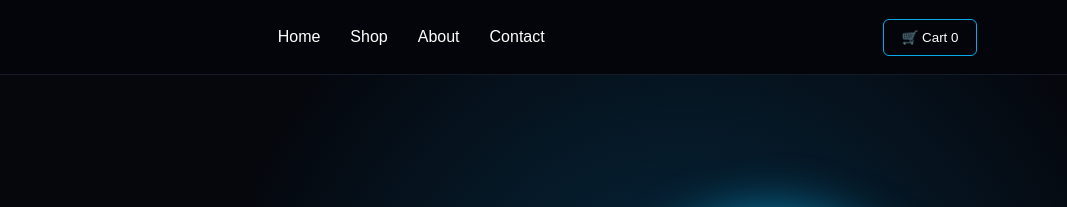
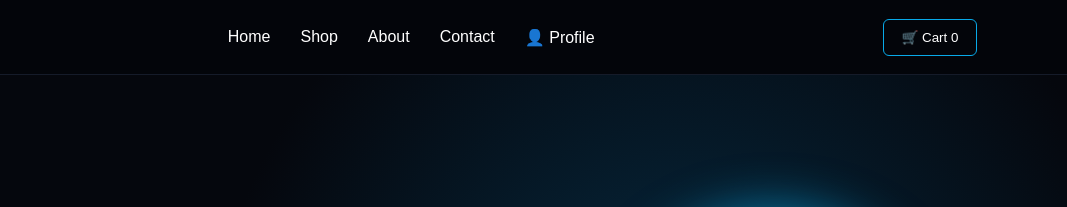
Before and after one commit to christianchigbufue17/GadgetPulse, a website: page GadgetPulse/frontend/index.html in a window 1280 px wide. Shown: the top 207 px of the page, 213-1280 px from the left. Drawn offline with Linux system fonts and the light colour scheme.

Commit message:
Add profile link to navigation
Added a profile link to the navigation menu.

```diff
--- a/GadgetPulse/frontend/index.html
+++ b/GadgetPulse/frontend/index.html
@@ -23,6 +23,7 @@
             <a href="#shop">Shop</a>
             <a href="#about">About</a>
             <a href="#contact">Contact</a>
+            <a href="#profile">👤 Profile</a>
      </nav>
 
      <button class="cart-button">
```
